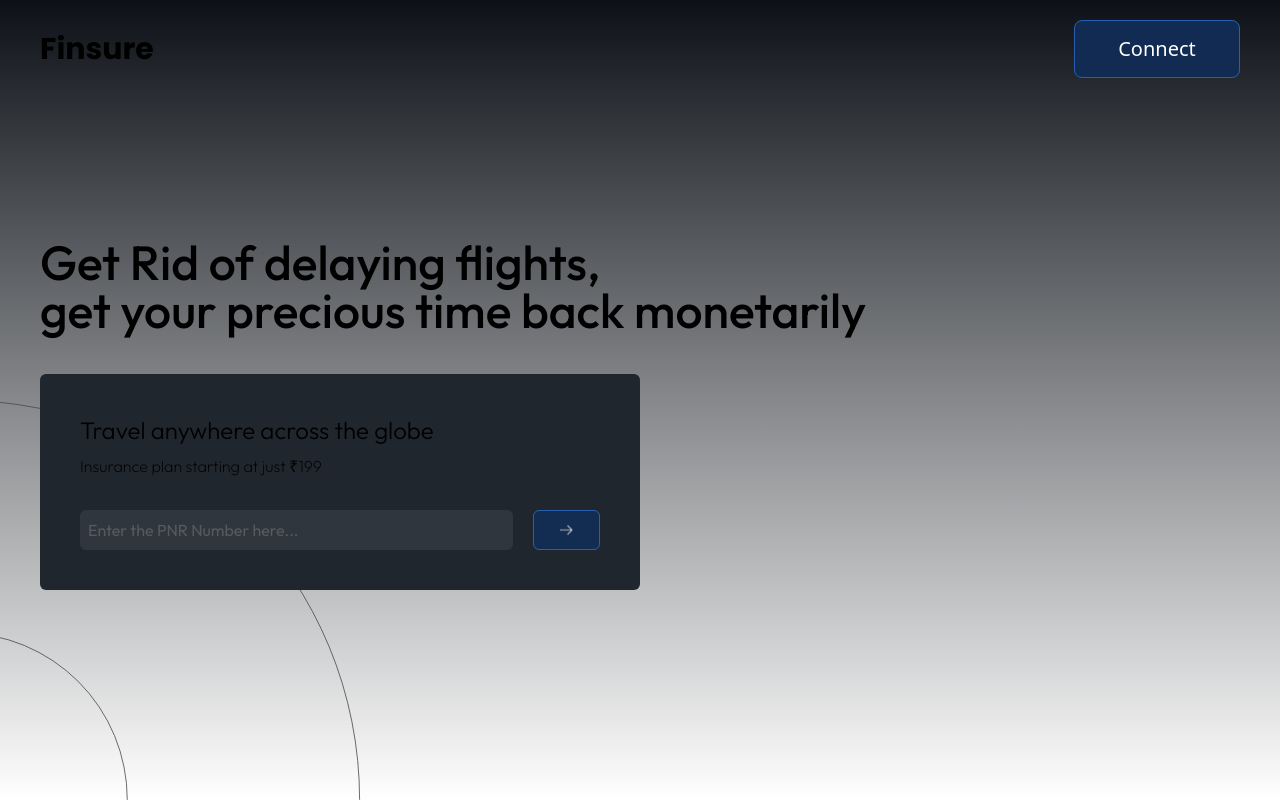
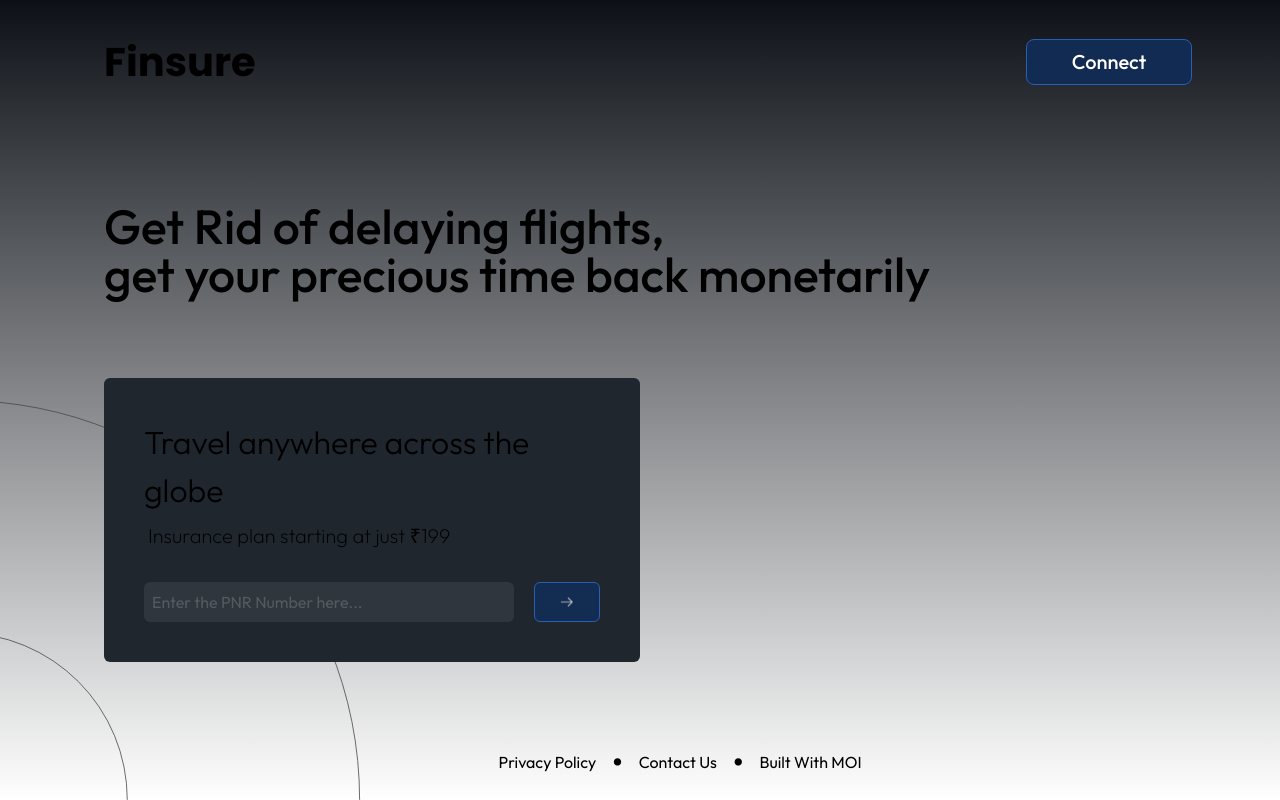
Before and after one commit to hashfx/moi-flight-insurance, a Next.js app in the folder frontend/: page / in a window 1280 px wide. Built offline with nearby package versions, Linux system fonts and the light colour scheme; what js-moi-sdk would draw is missing.

Commit message:
fixed UI

```diff
--- a/frontend/package.json
+++ b/frontend/package.json
@@ -9,15 +9,18 @@
     "lint": "next lint"
   },
   "dependencies": {
+    "gsap": "^3.12.5",
     "js-moi-sdk": "^0.3.0-rc3",
     "next": "14.1.2",
     "react": "^18",
-    "react-dom": "^18"
+    "react-dom": "^18",
+    "three": "^0.162.0"
   },
   "devDependencies": {
     "@types/node": "^20",
     "@types/react": "^18",
     "@types/react-dom": "^18",
+    "@types/three": "^0.162.0",
     "autoprefixer": "^10.0.1",
     "eslint": "^8",
     "eslint-config-next": "14.1.2",
--- a/frontend/src/app/layout.tsx
+++ b/frontend/src/app/layout.tsx
@@ -1,11 +1,11 @@
 import type { Metadata } from "next";
-import { Inter } from "next/font/google";
+import { Outfit } from "next/font/google";
 import "./globals.css";
 import Navbar from "@/components/Navbar/Navbar";
 import Image from "next/image";
 import AuthProvider from "@/context/AuthProvider";
 
-const inter = Inter({ subsets: ["latin"] });
+const outfit = Outfit({ subsets: ["latin"] });
 
 export const metadata: Metadata = {
   title: "Finsure",
@@ -20,7 +20,8 @@ export default function RootLayout({
 }>) {
   return (
     <html lang="en">
-      <body className="bg-[#0D1117] h-screen w-full ">
+      <body className="bg-[#0D1117] h-screen flex items-center justify-center">
+        <div className="w-[90%]">
           <AuthProvider>
             {" "}
             <div className="px-10 py-5">
@@ -35,6 +36,7 @@ export default function RootLayout({
               height={100}
             />
           </AuthProvider>
+        </div>
       </body>
     </html>
   );
--- /dev/null
+++ b/frontend/src/components/Input/Input.tsx
@@ -0,0 +1,24 @@
+import React from "react";
+import Image from "next/image";
+const Input = () => {
+  return (
+    <div className="w-full flex flex-row space-x-5">
+      <input
+        type="text"
+        placeholder="Enter the PNR Number here..."
+        className="p-2 rounded-md w-full bg-[#2F363E] placeholder-[#8C8C8C6E]"
+      />
+      <button className="bg-[#132C51] px-6 py-1 border border-[#285FB3] rounded-md">
+        <Image
+          src={"/arrow.svg"}
+          className="w-5 h-full"
+          alt=""
+          width={100}
+          height={100}
+        />
+      </button>
+    </div>
+  );
+};
+
+export default Input;
--- a/frontend/src/components/Navbar/Navbar.tsx
+++ b/frontend/src/components/Navbar/Navbar.tsx
@@ -3,8 +3,9 @@ import DynamicButton from "../Buttons/DynamicButton";
 
 const Navbar = () => {
   return (
-    <div className="flex flex-row justify-between items-center">
-      <h1 className="font-bold text-3xl font-[Poppins]">Finsure</h1>
+    <div className="fixed top-0 w-[85%] left-auto">
+      <div className="flex flex-row justify-between items-center py-8">
+        <h1 className="font-bold text-[40px] font-[Poppins]">Finsure</h1>
         <DynamicButton
           buttonText="Connect"
           // handle={() => {}}
@@ -12,6 +13,7 @@ const Navbar = () => {
           backgroundColor="bg-Primary"
         />
       </div>
+    </div>
   );
 };
 
--- /dev/null
+++ b/frontend/src/containers/Footer/Footer.tsx
@@ -0,0 +1,15 @@
+import React from "react";
+
+const Footer = () => {
+  return (
+    <div className="w-[90%] flex gap-4 items-center justify-center my-5">
+      <div>Privacy Policy</div>
+      <div className="text-3xl font-bold">•</div>
+      <div>Contact Us</div>
+      <div className="text-3xl font-bold">•</div>
+      <div>Built With MOI</div>
+    </div>
+  );
+};
+
+export default Footer;
--- a/frontend/src/containers/Landing/Landing.tsx
+++ b/frontend/src/containers/Landing/Landing.tsx
@@ -1,38 +1,18 @@
+import React from "react";
+import Footer from "../Footer/Footer";
+import TravelBox from "../components/TravelBox";
 import Image from "next/image";
-import React from "react";
 
 const Landing = () => {
   return (
-    <div className="w-full font-[Outfit] h-full my-40 flex flex-col space-y-10 z-50">
+    <div className="w-full h-full mt-16 flex flex-col gap-20 z-50">
       <h1 className=" font-medium text-5xl flex flex-col">
         <span>Get Rid of delaying flights,</span>{" "}
         <span>get your precious time back monetarily</span>
       </h1>
-      <div className="w-1/2 p-10 bg-[#20262E] h-full flex flex-col space-y-8 rounded-md">
-        <div className="flex flex-col space-y-2">
-          <h1 className="text-2xl font-light">
-            Travel anywhere across the globe
-          </h1>
-          <p className="font-extralight text-md">
-            Insurance plan starting at just ₹199
-          </p>
-        </div>
-        <div className="w-full flex flex-row space-x-5">
-          <input
-            type="text"
-            placeholder="Enter the PNR Number here..."
-            className="p-2 rounded-md w-full bg-[#2F363E] placeholder-[#8C8C8C6E]"
-          />
-          <button className="bg-[#132C51] px-6 py-1 border border-[#285FB3] rounded-md">
-            <Image
-              src={"/arrow.svg"}
-              className="w-5 h-full"
-              alt=""
-              width={100}
-              height={100}
-            />
-          </button>
-        </div>
+      <TravelBox />
+      <div className="fixed bottom-0 w-full">
+        <Footer />
       </div>
     </div>
   );
--- /dev/null
+++ b/frontend/src/containers/components/TravelBox.tsx
@@ -0,0 +1,22 @@
+import React from "react";
+import Image from "next/image";
+import Input from "@/components/Input/Input";
+const TravelBox = () => {
+  return (
+    <div className="w-1/2 p-10 bg-[#20262E] h-full flex flex-col gap-8 rounded-md">
+      <div className="flex flex-col gap-2">
+        <h1 className="text-[32px] font-light">
+          Travel anywhere across the globe
+        </h1>
+        <div className="px-1">
+          <p className="font-extralight text-xl">
+            Insurance plan starting at just ₹199
+          </p>
+        </div>
+      </div>
+      <Input />
+    </div>
+  );
+};
+
+export default TravelBox;
--- a/frontend/tailwind.config.ts
+++ b/frontend/tailwind.config.ts
@@ -17,7 +17,7 @@ const config: Config = {
         button: "166px",
       },
       padding: {
-        button: "14px 40px",
+        button: "8px 32px",
       },
       colors: {
         Background: "#0D1117",
@@ -28,6 +28,9 @@ const config: Config = {
         Lighter: "#575B5F",
         Rejection: "#F31F1F",
       },
+      fontFamily: {
+        sans: ["Outfit", "sans-serif"],
+      },
     },
   },
   plugins: [],
```
Also changed, not shown: frontend/src/components/Buttons/DynamicButton.tsx (indentation only), frontend/src/components/Globe/Globe.tsx (added), 1 other file (tests, documents, lock files or other folders). Lines whose indentation alone changed are shown as unchanged.
